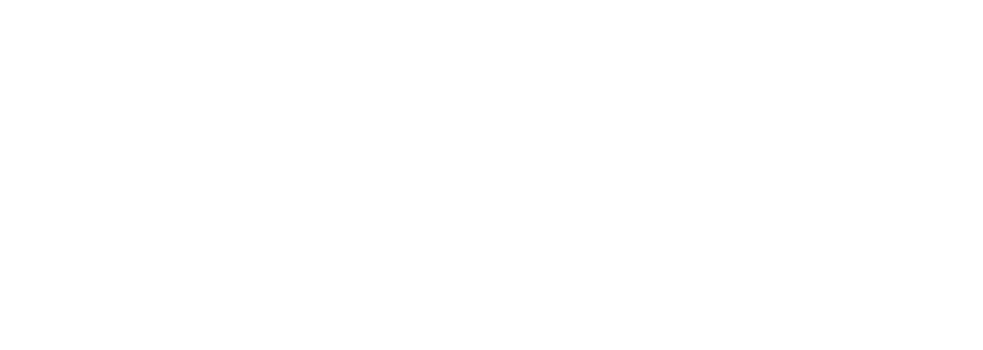
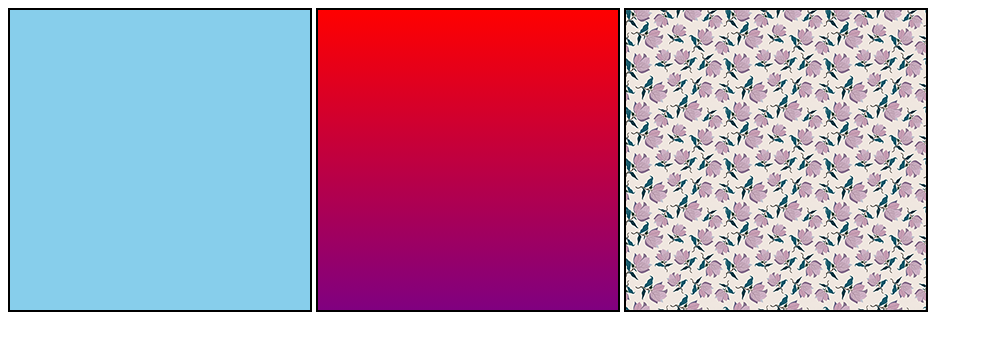
Before and after one commit to GabrielMatosLang/html-css, a plain HTML site: page exercicios/ex022/fundo001.html in a window 1280 px wide. Shown: the whole page, without its empty margins (0-983 px from the left). Drawn offline with Linux system fonts and the light colour scheme.

Commit message:
segunda atualização

```diff
--- a/exercicios/ex022/fundo001.html
+++ b/exercicios/ex022/fundo001.html
@@ -7,10 +7,23 @@
     <title>Teste de imagens de fundo</title>
     <style>
         div.quadrado{
-            border: 2px black;
-            background-color: lightblue;
-            width: 300;
-            height: 300;
+            display: inline-block;
+            border: 2px solid black;
+            background-color: rgb(224, 224, 224);
+            width: 300px;
+            height: 300px;
+        }
+
+        div#q1{
+            background-color: skyblue;
+        }
+
+        div#q2{
+            background-image:linear-gradient(to bottom, red, purple);
+        }
+
+        div#q3{
+            background-image: url(imagens/pattern003.png);
         }
     </style>
 </head>
```
Also changed, not shown: exercicios/ex022/fundo002.html (added, +19 -0 lines).
